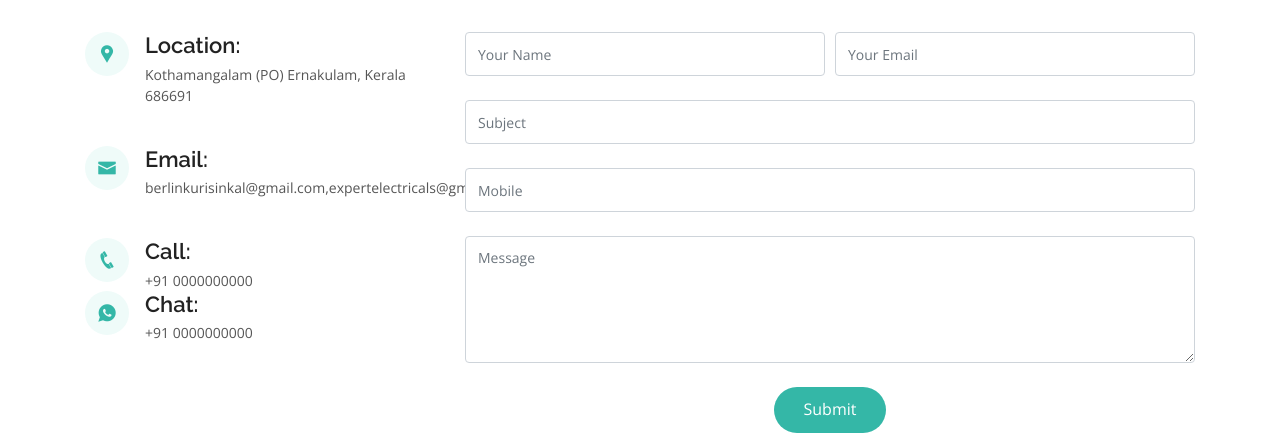
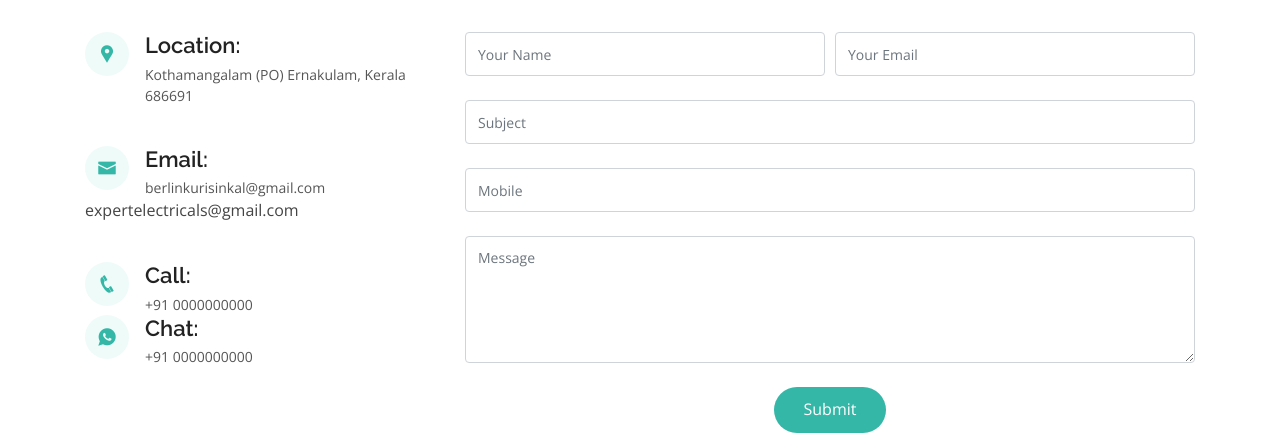
Before and after one commit to berlinkurisinkal/expertelectricals.github.io, a plain HTML site: page contact.html in a window 1280 px wide. Shown: the part 510-946 px from the top of the page. Drawn offline with nearby package versions, Linux system fonts and the light colour scheme.

Commit message:
Update contact.html

```diff
--- a/contact.html
+++ b/contact.html
@@ -5,7 +5,7 @@
   <meta charset="utf-8">
   <meta content="width=device-width, initial-scale=1.0" name="viewport">
 
-  <title>Contact - Desiya Vayanasala-Vemmani</title>
+  <title>Contact - Expert Electricals</title>
   <meta content="" name="descriptison">
   <meta content="" name="keywords">
 
@@ -86,7 +86,8 @@
               <div class="email">
                 <i class="icofont-envelope"></i>
                 <h4>Email:</h4>
-                <p>berlinkurisinkal@gmail.com,expertelectricals@gmail.com</p>
+                <p>berlinkurisinkal@gmail.com</p>
+                </p>expertelectricals@gmail.com</p>
               </div>
 
               <div class="phone">
```
